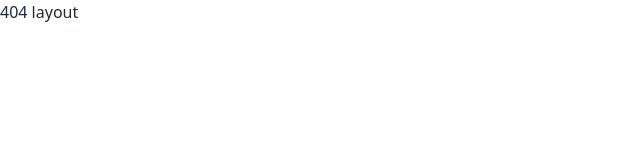
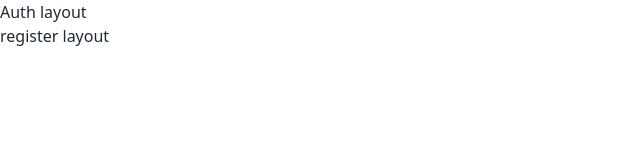
Before and after one commit to arjahid/News-Site, a React (Vite) app: page /auth/register in a window 1280 px wide. Shown: the top 160 px of the page, without its empty margins (0-640 px from the left). Built offline with nearby package versions, Linux system fonts and the light colour scheme.

Commit message:
added login logout section

```diff
--- a/package.json
+++ b/package.json
@@ -10,6 +10,7 @@
     "preview": "vite preview"
   },
   "dependencies": {
+    "firebase": "^11.3.1",
     "moment": "^2.30.1",
     "react": "^19.0.0",
     "react-dom": "^19.0.0",
--- a/src/components/Navbar.jsx
+++ b/src/components/Navbar.jsx
@@ -13,7 +13,7 @@
             </div>
             <div className="login flex gap-2">
                 <img src={userIcon} alt="" />
-                <button className='btn btn-neutral rounded-none'>Login</button>
+                <Link to='/auth/login' className='btn btn-neutral rounded-none'>Login</Link>
             </div>
 
         </div>
--- a/src/components/NewsCard.jsx
+++ b/src/components/NewsCard.jsx
@@ -11,7 +11,7 @@
             </figure>
             <div className="card-body">
                 <div className="flex items-center gap-2">
-                    <img src={author.img} alt={author.name} className="w-10 h-10 rounded-full" />
+                    <img src={author.img} alt={author.name} className="w-10 h-10  rounded-full" />
                     <div>
                         <h5 className="font-semibold">{author.name}</h5>
                         <p className="text-xs text-gray-500">{author.published_date}</p>
--- /dev/null
+++ b/src/layouts/AuthLayout.jsx
@@ -0,0 +1,13 @@
+import React from 'react';
+import { Outlet } from 'react-router-dom';
+
+const AuthLayout = () => {
+    return (
+        <div>
+            Auth layout
+            <Outlet></Outlet>
+        </div>
+    );
+};
+
+export default AuthLayout;
```
Also changed, not shown: src/assets/routes/router.jsx (+10 -1 lines), 1 other file (tests, documents, lock files or other folders).
